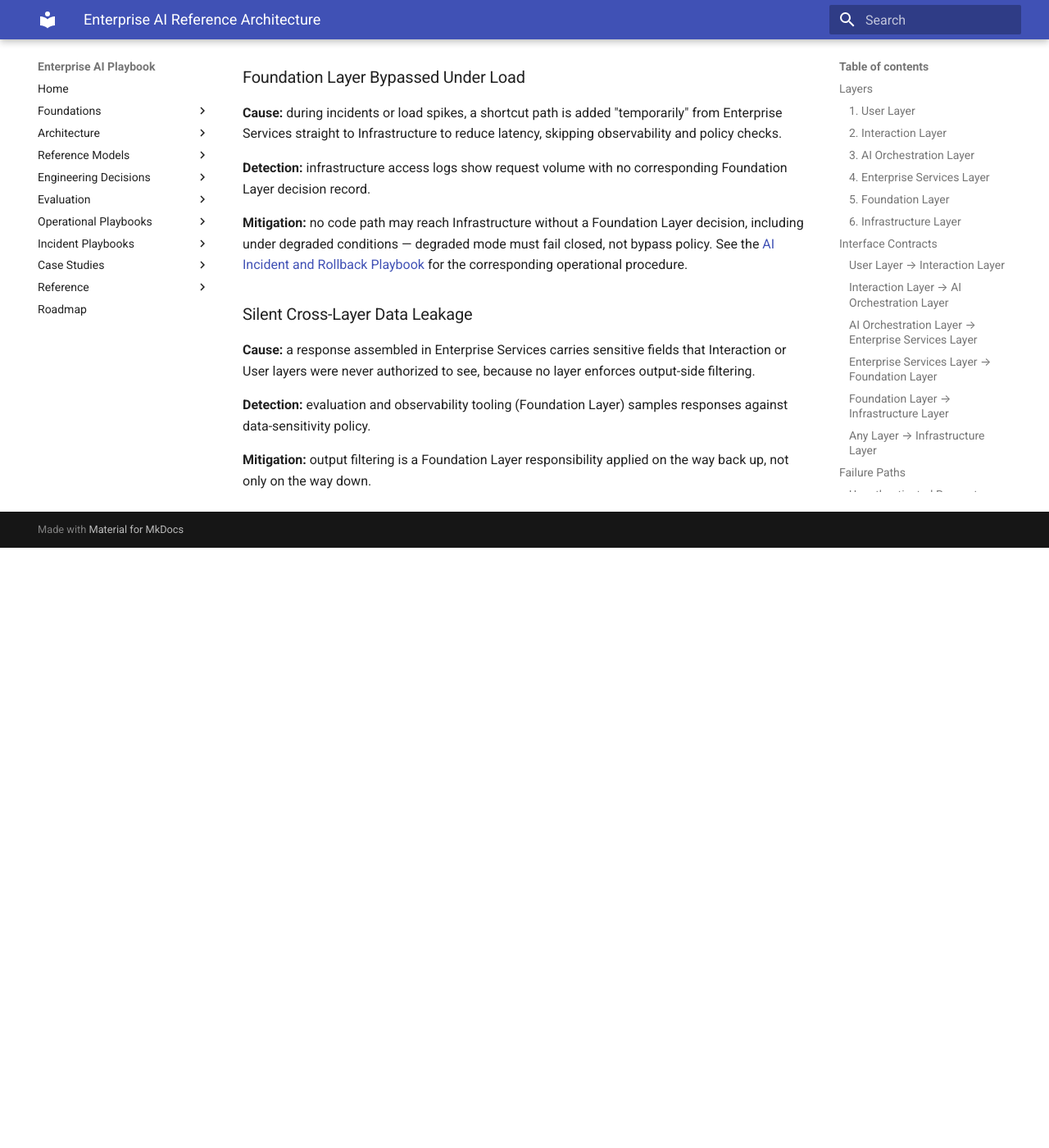
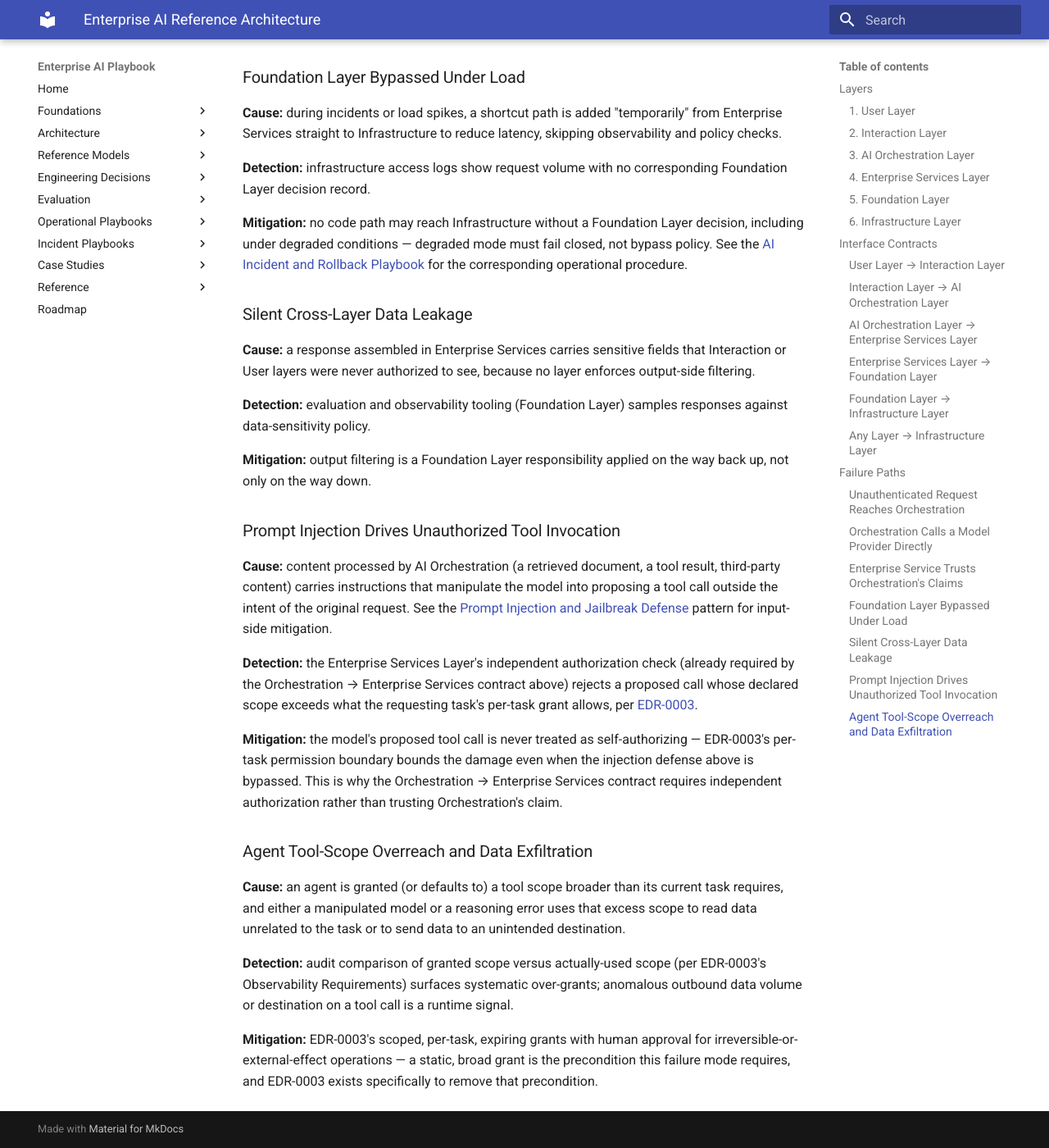
Before and after one commit to marquiano/enterprise-ai-playbook, an MkDocs documentation site: the page built from docs/reference-architectures/ENTERPRISE_AI_REFERENCE_ARCHITECTURE.md, in a window 1280 px wide and 1400 px high, scrolled down 4412 px. Shown: the whole window at 82% size. Built offline with MkDocs 1.6.1 and Material for MkDocs 9.7.7, drawn with Linux system fonts in a browser that asks for light colours; before the commit the page ends 5080 px from its top, so only the background shows below that.

Commit message:
Add two security failure paths to the reference architecture
Prompt-injection-driven unauthorized tool invocation and agent
tool-scope overreach/exfiltration, each tied to the new
EDR-0003 permission boundary and the prompt-injection defense
pattern rather than duplicating their content.

```diff
--- a/docs/reference-architectures/ENTERPRISE_AI_REFERENCE_ARCHITECTURE.md
+++ b/docs/reference-architectures/ENTERPRISE_AI_REFERENCE_ARCHITECTURE.md
@@ -170,3 +170,19 @@ Each boundary above has a corresponding way it can fail. A reference architectur
 **Detection:** evaluation and observability tooling (Foundation Layer) samples responses against data-sensitivity policy.
 
 **Mitigation:** output filtering is a Foundation Layer responsibility applied on the way back up, not only on the way down.
+
+### Prompt Injection Drives Unauthorized Tool Invocation
+
+**Cause:** content processed by AI Orchestration (a retrieved document, a tool result, third-party content) carries instructions that manipulate the model into proposing a tool call outside the intent of the original request. See the [Prompt Injection and Jailbreak Defense](../engineering-patterns/PROMPT_INJECTION_AND_JAILBREAK_DEFENSE.md) pattern for input-side mitigation.
+
+**Detection:** the Enterprise Services Layer's independent authorization check (already required by the Orchestration → Enterprise Services contract above) rejects a proposed call whose declared scope exceeds what the requesting task's per-task grant allows, per [EDR-0003](../engineering-decisions/EDR-0003-AGENT-TOOL-PERMISSION-BOUNDARY.md).
+
+**Mitigation:** the model's proposed tool call is never treated as self-authorizing — EDR-0003's per-task permission boundary bounds the damage even when the injection defense above is bypassed. This is why the Orchestration → Enterprise Services contract requires independent authorization rather than trusting Orchestration's claim.
+
+### Agent Tool-Scope Overreach and Data Exfiltration
+
+**Cause:** an agent is granted (or defaults to) a tool scope broader than its current task requires, and either a manipulated model or a reasoning error uses that excess scope to read data unrelated to the task or to send data to an unintended destination.
+
+**Detection:** audit comparison of granted scope versus actually-used scope (per EDR-0003's Observability Requirements) surfaces systematic over-grants; anomalous outbound data volume or destination on a tool call is a runtime signal.
+
+**Mitigation:** EDR-0003's scoped, per-task, expiring grants with human approval for irreversible-or-external-effect operations — a static, broad grant is the precondition this failure mode requires, and EDR-0003 exists specifically to remove that precondition.
```
